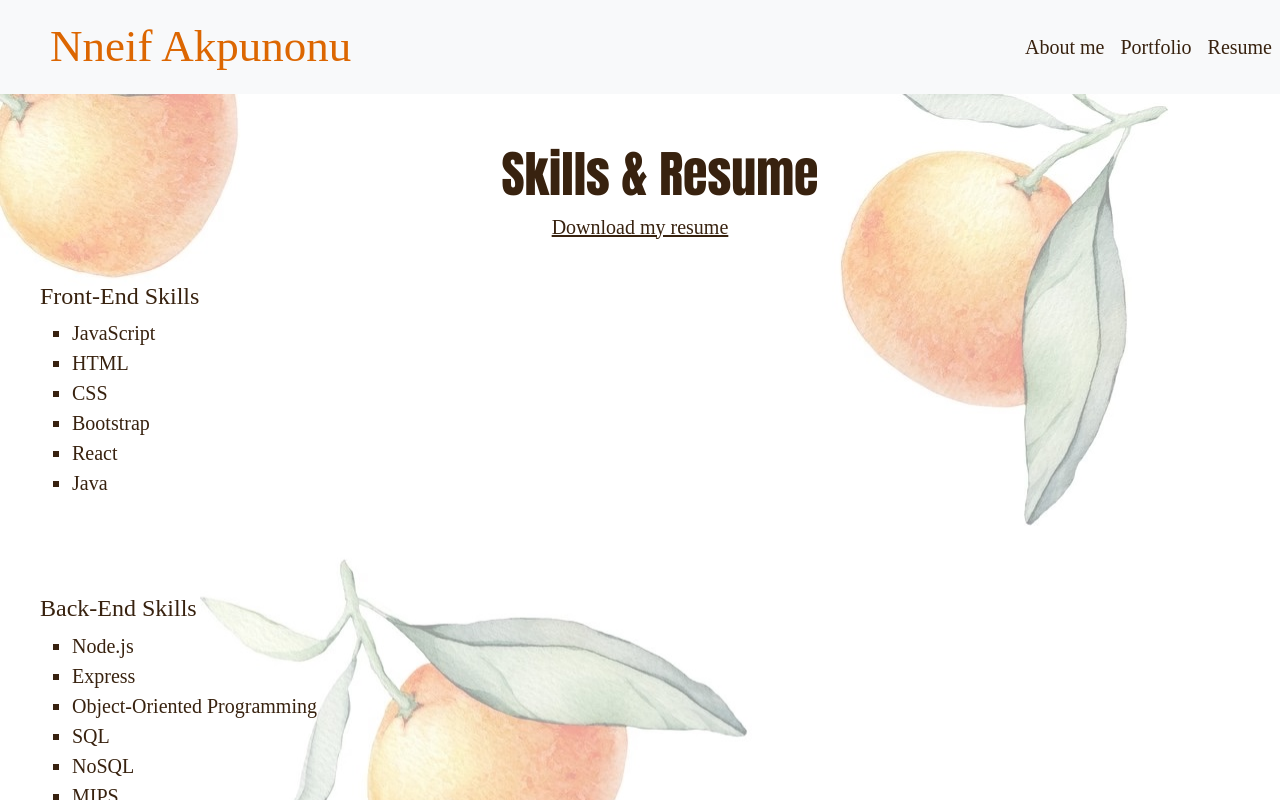
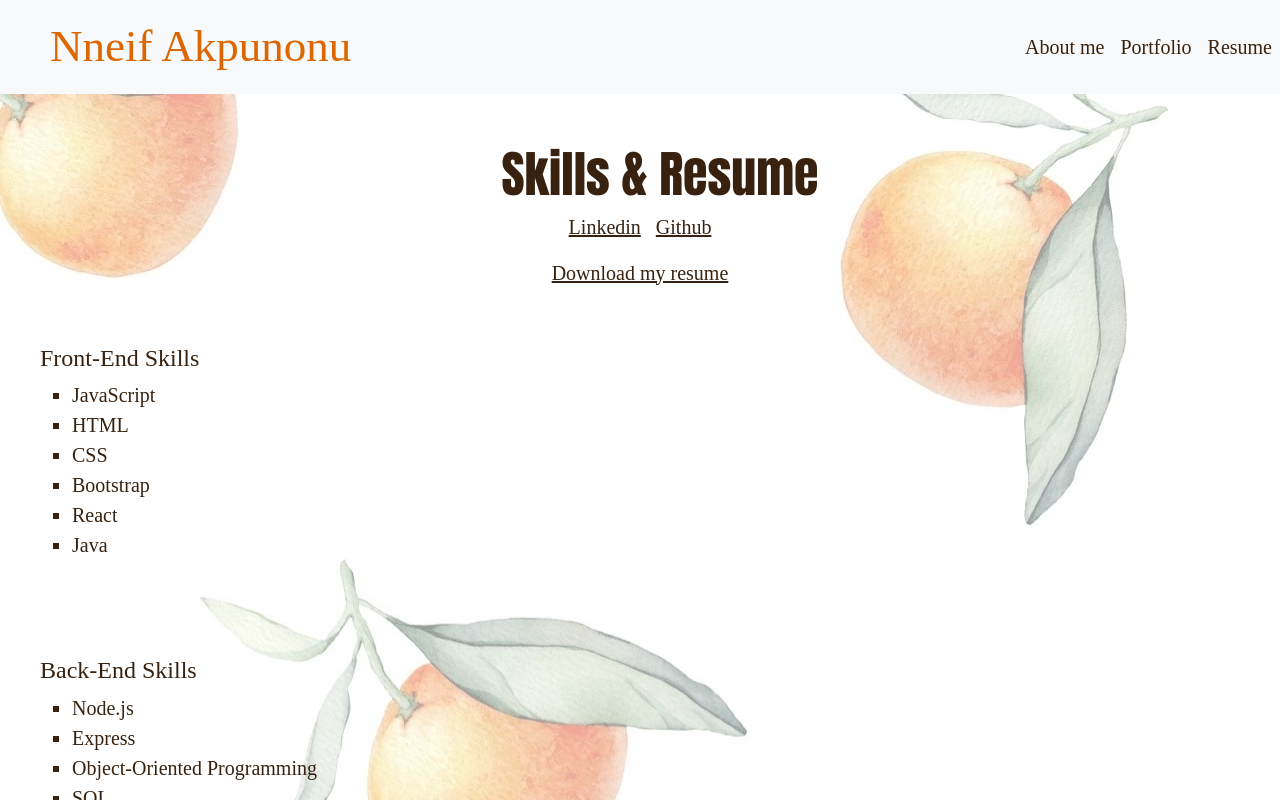
Before and after one commit to Nneifem/react-portfolio, a React (Vite) app: page /resume in a window 1280 px wide. Built offline with nearby package versions, Linux system fonts and the light colour scheme.

Commit message:
removed footer and added it to the resume section

```diff
--- a/src/App.jsx
+++ b/src/App.jsx
@@ -1,5 +1,4 @@
 import './App.css'
-import Footer from './pages/Footer'
 import Navigation from './components/Navigation'
 import { Outlet } from 'react-router-dom'
 import 'bootstrap/dist/css/bootstrap.min.css'
@@ -10,13 +9,11 @@ function App() {
   return (
     <>
       <Navigation />
-      <div style={{ backgroundImage: `url(${orangeBackground})`, backgroundOpacity: "50%"}}>
+      <div style={{ backgroundImage: `url(${orangeBackground})`}}>
         <Outlet />
-
       </div>
-
     </>
   )
 }
 
-export default App
+export default App;
--- a/src/pages/Footer.jsx
+++ b/src/pages/Footer.jsx
@@ -1,13 +1,13 @@
-import githubLogo from '../assets/github.svg.png'
-import linkedinLogo from '../assets/linkedin-logo.webp'
-import stackOverflowLogo from '../assets/stackoverflow.png'
-import './style/Footer.css'
+// import githubLogo from '../assets/github.svg.png'
+// import linkedinLogo from '../assets/linkedin-logo.webp'
+// import stackOverflowLogo from '../assets/stackoverflow.png'
+// import './style/Footer.css'
 
-export default function Footer(){
-    return(
-       <footer className=" footer d-flex justify-content-center p-5">
-        <a href="https://github.com/Nneifem"><img src={githubLogo} className="logo" alt="Github logo"></img></a>
-        <a href="https://www.linkedin.com/in/nneif-akpunonu-2799a4266"><img src={linkedinLogo} className="logo" alt="Linkedin logo"></img></a>
-       </footer>
-    )
-};
+// export default function Footer(){
+//     return(
+//        <footer className=" footer d-flex justify-content-center p-5">
+//         <a href="https://www.linkedin.com/in/nneif-akpunonu-2799a4266"><img src={linkedinLogo} className="logo-two" alt="Linkedin logo"></img></a>
+//         <a href="https://github.com/Nneifem"><img src={githubLogo} className="logo-one" alt="Github logo"></img></a>
+//        </footer>
+//     )
+// };
--- a/src/pages/Resume.jsx
+++ b/src/pages/Resume.jsx
@@ -5,7 +5,12 @@ export default function Resume(){
     return(
         <>
         <h3 className="resume-title">Skills & Resume</h3>
+        <p className="social-links">
+            <a href="https://www.linkedin.com/in/nneif-akpunonu-2799a4266/" className="linkedin-link">Linkedin</a>
+            <a href="https://github.com/Nneifem" className="github-link">Github</a>
+        </p>
         <a href={resumePdf} download='resume-pdf' target='_blank' rel='noreferrer' className="resume-link">Download my resume</a>
+        <p className=""></p>
         <section className="front-end">
             <h4>Front-End Skills</h4>
             <ul className="front-list">
--- a/src/pages/style/Footer.css
+++ b/src/pages/style/Footer.css
@@ -1,9 +1,21 @@
-.logo {
+/* .logo-one {
+    width: 2.5em;
+    padding-top: 5px;
+}
+
+.logo-two {
     width: 3em;
-    padding-bottom: 2.5rem;
 }
+
  .footer {
-    position: relative;
+    position: fixed;
     bottom: 0;
-    width: 100%;
+    width: 185%;
  }
+
+
+ @media screen and (max-width: 768px){
+    .footer {
+        width: 100%;
+    }
+} */
--- a/src/pages/style/Resume.css
+++ b/src/pages/style/Resume.css
@@ -22,3 +22,24 @@
 .back-list {
     list-style: square;
 }
+
+.social-links {
+    text-align: center;
+}
+
+.linkedin-link {
+    padding-right: 15px;
+    color: #38220f;
+}
+
+.linkedin-link:hover {
+    color: #01796f;
+}
+
+.github-link {
+    color: #38220f;
+}
+
+.github-link:hover {
+    color: #01796f;
+}
```
